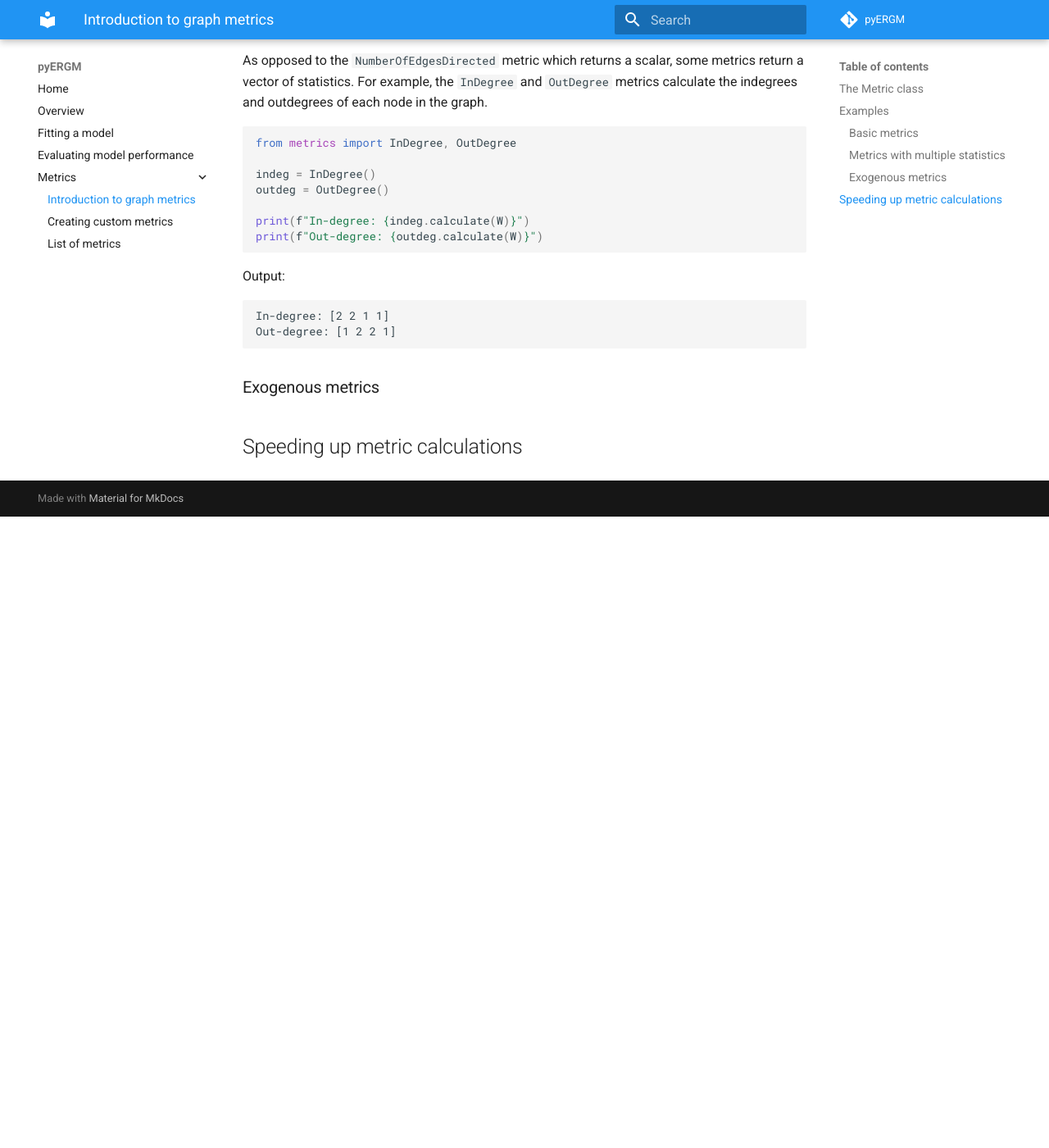
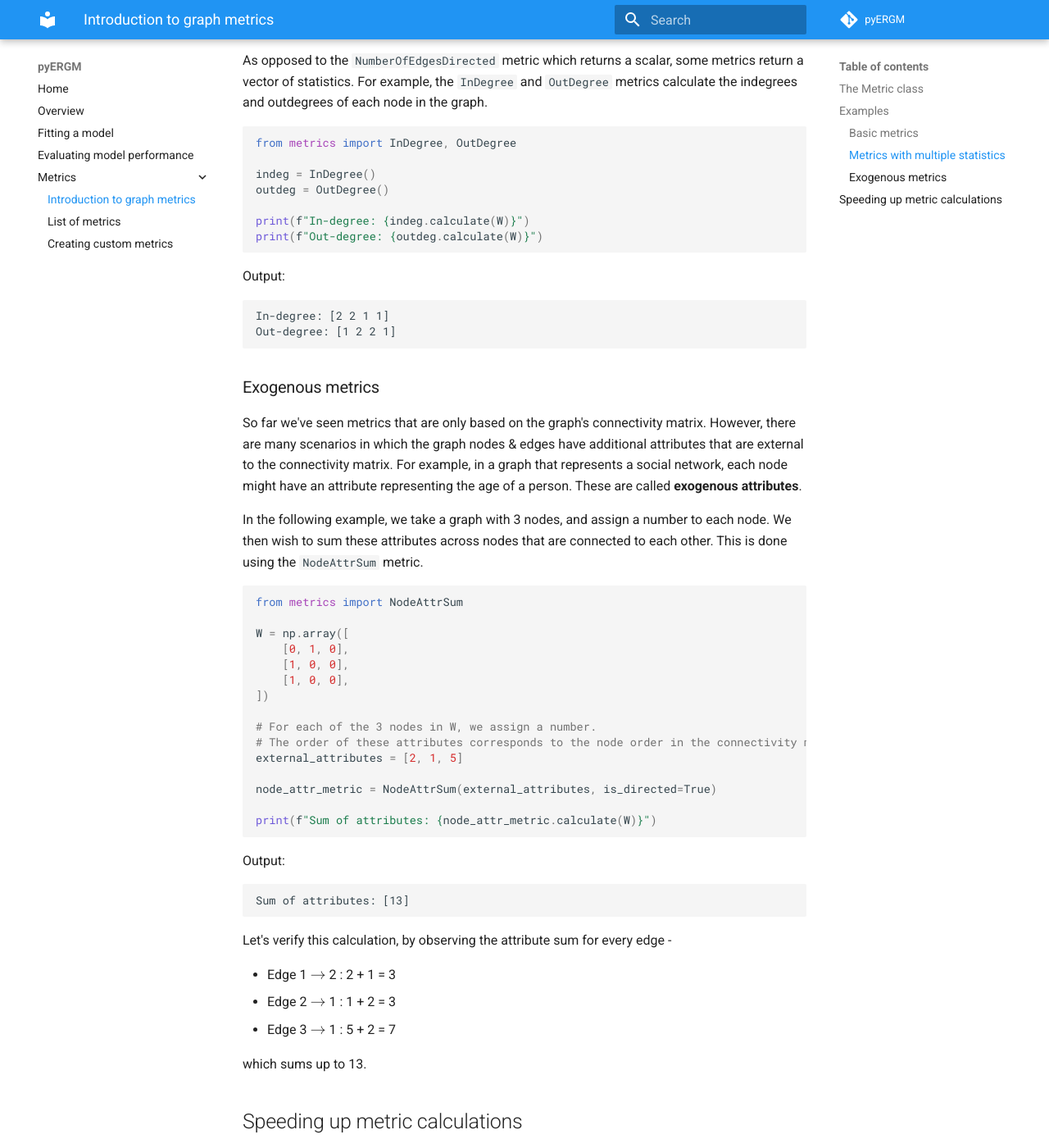
Before and after one commit to tomtalp/pyERGM, an MkDocs documentation site: the page built from docs/metrics.md, in a window 1280 px wide and 1400 px high, scrolled down 1615 px. Shown: the whole window at 82% size. Built offline with MkDocs 1.6.1 and Material for MkDocs 9.7.7, drawn with Linux system fonts in a browser that asks for light colours; comment, search, counter and statistics services are not loaded; before the commit the page ends 2245 px from its top, so only the background shows below that.

Commit message:
more docs

````diff
--- a/docs/metrics.md
+++ b/docs/metrics.md
@@ -72,5 +72,39 @@ Out-degree: [1 2 2 1]
 ```
 
 ### Exogenous metrics
+So far we've seen metrics that are only based on the graph's connectivity matrix. However, there are many scenarios in which the graph nodes & edges have additional attributes that are external to the connectivity matrix. For example, in a graph that represents a social network, each node might have an attribute representing the age of a person. These are called **exogenous attributes**.
+
+In the following example, we take a graph with 3 nodes, and assign a number to each node. We then wish to sum these attributes across nodes that are connected to each other. This is done using the `NodeAttrSum` metric.
+
+```python
+from metrics import NodeAttrSum
+
+W = np.array([
+    [0, 1, 0],
+    [1, 0, 0],
+    [1, 0, 0],
+])
+
+# For each of the 3 nodes in W, we assign a number.
+# The order of these attributes corresponds to the node order in the connectivity matrix.
+external_attributes = [2, 1, 5]
+
+node_attr_metric = NodeAttrSum(external_attributes, is_directed=True)
+
+print(f"Sum of attributes: {node_attr_metric.calculate(W)}")
+```
+
+Output:
+```
+Sum of attributes: [13]
+```
+
+Let's verify this calculation, by observing the attribute sum for every edge -
+
+* Edge 1 $\rightarrow$ 2 : 2 + 1 = 3
+* Edge 2 $\rightarrow$ 1 : 1 + 2 = 3
+* Edge 3 $\rightarrow$ 1 : 5 + 2 = 7
+
+which sums up to 13.
 
 ## Speeding up metric calculations
--- a/mkdocs.yml
+++ b/mkdocs.yml
@@ -13,8 +13,9 @@ nav:
   - Evaluating model performance: evaluating.md
   - Metrics:
     - Introduction to graph metrics: metrics.md
+    - List of metrics: metrics_reference.md
     - Creating custom metrics: custom_metrics.md
-    - List of metrics: metrics_reference.md
+
 
 markdown_extensions:
   - pymdownx.superfences
````
